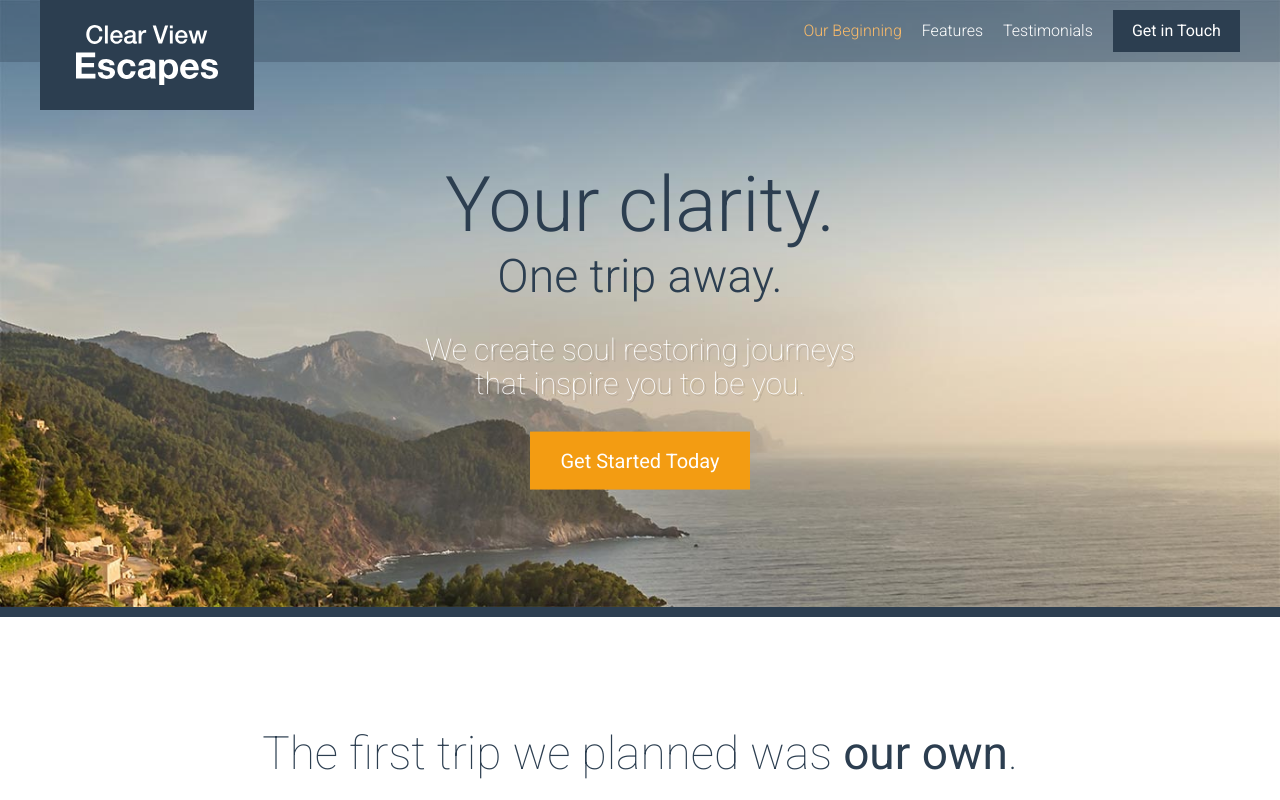
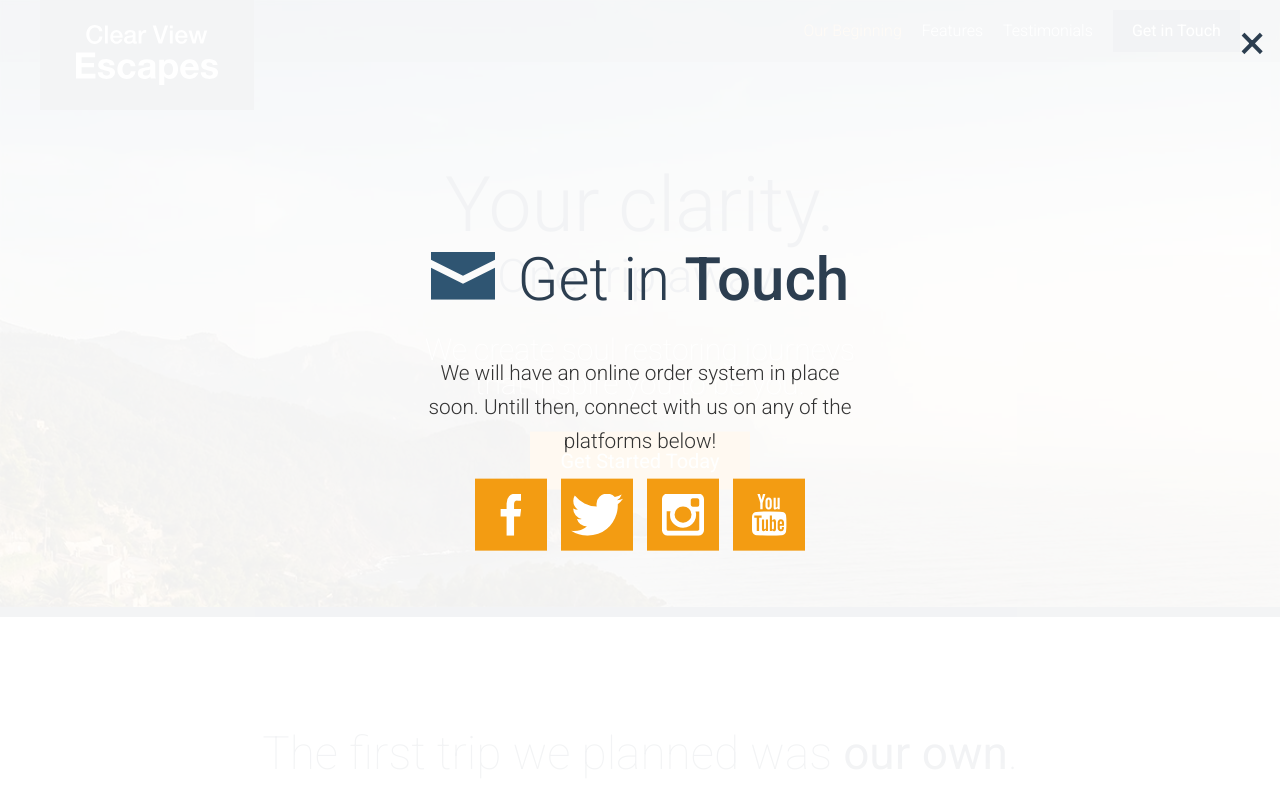
Before and after one commit to nsaicharan/travel-site, a website: page app/index.html in a window 1280 px wide. Both pictures are taken after a click on the link "Get Started Today". Shown: the top 800 px of the page. Drawn offline with Linux system fonts and the light colour scheme.

Commit message:
Completed modal  overlay

```diff
--- a/app/assets/scripts/app.js
+++ b/app/assets/scripts/app.js
@@ -2,6 +2,7 @@ import $ from 'jquery';
 import MobileMenu from './modules/MobileMenu';
 import RevealOnScroll from './modules/RevealOnScroll';
 import StickyHeader from './modules/StickyHeader';
+import Modal from './modules/Modal';
 
 const mobileMenu = new MobileMenu();
 
@@ -9,3 +10,5 @@ new RevealOnScroll($('.feature-item'), '85%');
 new RevealOnScroll($('.testimonial'), '65%');
 
 const stickyHeader = new StickyHeader();
+
+const modal = new Modal();
--- /dev/null
+++ b/app/assets/styles/modules/_modal.css
@@ -0,0 +1,46 @@
+.modal {
+    position: fixed;
+    z-index: 5;
+    background: rgba(255, 255, 255 ,.94);
+    top: 0;
+    bottom: 0;
+    left: 0;
+    right: 0;
+    opacity: 0;
+    visibility: hidden;
+    transform: scale(1.2);
+    transition: .3s ease-out;
+
+    &--is-visible {
+        opacity: 1;
+        visibility: visible;
+        transform: scale(1);
+    }
+
+    &__inner {
+        position: absolute;
+        width: 100%;
+        top: 50%;
+        transform: translateY(-50%);
+    }
+
+    &__description {
+        text-align: center;
+        font-size: 1.3rem;
+        font-weight: 300;
+        line-height: 1.65;
+    }
+
+    &__close {
+        position: absolute;
+        top: 15px;
+        right: 15px;
+        font-size: 3rem;
+        color: $mainBlue;
+        cursor: pointer;
+
+        &:hover {
+            color: $mainOrange;
+        }
+    }
+}
--- a/app/assets/styles/modules/_section-title.css
+++ b/app/assets/styles/modules/_section-title.css
@@ -5,6 +5,11 @@
 
     &--blue {
         color: $mainBlue;
+    }
+
+    &--less-margin {
+        margin-bottom: 1.3rem;
+        margin-top: 0
     }
 
     @mixin atSmall {
--- /dev/null
+++ b/app/assets/styles/modules/_social-icons.css
@@ -0,0 +1,26 @@
+.social-icons {
+    text-align: center;
+
+
+    &__icon {
+        background: $mainOrange;
+        display: inline-block;
+        margin: 0 5px 5px 5px;
+        width: 33%;
+        height: 72px;
+        position: relative;
+
+        @mixin atSmall {
+            width: 72px;
+            margin: 0 5px;
+        }
+
+        .icon {
+            display: block;
+            position: absolute;
+            top: 50%;
+            left: 50%;
+            transform: translate(-50%, -50%);
+        }
+    }
+}
--- a/app/assets/styles/modules/_sprite.css
+++ b/app/assets/styles/modules/_sprite.css
@@ -4,6 +4,7 @@
 
     .icon {
         background-image: url('/assets/images/sprites/sprite-69f19c2e.svg');
+        vertical-align: baseline;
     }
 
 
--- a/app/assets/styles/modules/_wrapper.css
+++ b/app/assets/styles/modules/_wrapper.css
@@ -8,6 +8,10 @@
 
     &--medium {
         max-width: 960px;
+    }
+
+    &--narrow {
+        max-width: 470px;
     }
 
     &--no-padding-until-medium {
--- a/app/assets/styles/styles.css
+++ b/app/assets/styles/styles.css
@@ -17,3 +17,5 @@
 @import "modules/_site-header.css";
 @import "modules/_primary-nav.css";
 @import "modules/_reveal-item.css";
+@import "modules/_modal.css";
+@import "modules/_social-icons.css";
--- a/app/index.html
+++ b/app/index.html
@@ -23,7 +23,7 @@
 
       <div class="site-header__menu-content">
         <div class="site-header__btn-container">
-          <a href="#" class="btn ">Get in Touch</a>
+          <a href="#" class="btn open-modal">Get in Touch</a>
         </div>
         <nav class="primary-nav primary-nav--pull-right">
           <ul>
@@ -60,7 +60,7 @@
         <h2 class="large-hero__subtitle">One trip away.</h2>
         <p class="large-hero__description">We create soul restoring journeys that inspire you to be you.</p>
         <p>
-          <a href="#" class="btn btn--orange btn--large">Get Started Today</a>
+          <a href="#" class="btn btn--orange btn--large open-modal">Get Started Today</a>
         </p>
       </div>
     </div>
@@ -246,10 +246,46 @@
         <span class="site-footer__text">
           Copyright &copy; 2017 Clear View Escapes. All rights reserved.
         </span>
-        <a href="#" class="btn btn--orange">Get in Touch</a>
+        <a href="#" class="btn btn--orange open-modal">Get in Touch</a>
       </p>
     </div>
   </footer>
+
+  <div class="modal">
+    <div class="modal__inner">
+      <h2 class="section-title section-title--blue section-title--less-margin">
+        <span class="icon icon--mail section-title__icon"></span>
+        Get in
+        <strong>Touch</strong>
+      </h2>
+
+      <div class="wrapper wrapper--narrow">
+        <p class="modal__description">We will have an online order system in place soon. Untill then, connect with us on any of the platforms below!</p>
+      </div>
+
+      <div class="social-icons">
+        <a href="#" class="social-icons__icon">
+          <span class="icon icon--facebook"></span>
+        </a>
+
+        <a href="#" class="social-icons__icon">
+          <span class="icon icon--twitter"></span>
+        </a>
+
+        <a href="#" class="social-icons__icon">
+          <span class="icon icon--instagram"></span>
+        </a>
+
+        <a href="#" class="social-icons__icon">
+          <span class="icon icon--youtube"></span>
+        </a>
+    </div>
+
+
+    </div>
+
+    <div class="modal__close">&times;</div>
+  </div>
 
   <script src="temp/scripts/app.js"></script>
 </body>
--- a/app/temp/styles/styles.css
+++ b/app/temp/styles/styles.css
@@ -577,6 +577,10 @@ a {
         max-width: 960px;
     }
 
+.wrapper--narrow {
+        max-width: 470px;
+    }
+
 .wrapper--no-padding-until-medium {
         padding-left: 0;
         padding-right: 0;
@@ -833,6 +837,11 @@ a {
         color: #2c3e50;
     }
 
+.section-title--less-margin {
+        margin-bottom: 1.3rem;
+        margin-top: 0
+    }
+
 @media (min-width: 530px) {
 
 .section-title {
@@ -955,6 +964,7 @@ a {
 
 .icon {
         background-image: url('/assets/images/sprites/sprite-69f19c2e.svg');
+        vertical-align: baseline;
     }
 
 .icon--clear-view-escapes {
@@ -1318,3 +1328,84 @@ a {
         -webkit-transform: scale(1);
                 transform: scale(1);
     }
+
+.modal {
+    position: fixed;
+    z-index: 5;
+    background: rgba(255, 255, 255 ,.94);
+    top: 0;
+    bottom: 0;
+    left: 0;
+    right: 0;
+    opacity: 0;
+    visibility: hidden;
+    -webkit-transform: scale(1.2);
+            transform: scale(1.2);
+    -webkit-transition: .3s ease-out;
+    transition: .3s ease-out;
+}
+
+.modal--is-visible {
+        opacity: 1;
+        visibility: visible;
+        -webkit-transform: scale(1);
+                transform: scale(1);
+    }
+
+.modal__inner {
+        position: absolute;
+        width: 100%;
+        top: 50%;
+        -webkit-transform: translateY(-50%);
+                transform: translateY(-50%);
+    }
+
+.modal__description {
+        text-align: center;
+        font-size: 1.3rem;
+        font-weight: 300;
+        line-height: 1.65;
+    }
+
+.modal__close {
+        position: absolute;
+        top: 15px;
+        right: 15px;
+        font-size: 3rem;
+        color: #2c3e50;
+        cursor: pointer;
+    }
+
+.modal__close:hover {
+            color: #f39c12;
+        }
+
+.social-icons {
+    text-align: center;
+}
+
+.social-icons__icon {
+        background: #f39c12;
+        display: inline-block;
+        margin: 0 5px 5px 5px;
+        width: 33%;
+        height: 72px;
+        position: relative;
+    }
+
+@media (min-width: 530px) {
+
+.social-icons__icon {
+            width: 72px;
+            margin: 0 5px
+    }
+    }
+
+.social-icons__icon .icon {
+            display: block;
+            position: absolute;
+            top: 50%;
+            left: 50%;
+            -webkit-transform: translate(-50%, -50%);
+                    transform: translate(-50%, -50%);
+        }
--- a/gulp/templates/sprite.css
+++ b/gulp/templates/sprite.css
@@ -6,6 +6,7 @@
 
     .icon {
         background-image: url('/assets/images/sprites/{{{sprite}}}');
+        vertical-align: baseline;
     }
 
     {{/first}}
```
Also changed, not shown: app/assets/scripts/modules/Modal.js (added, +38 -0 lines), app/temp/scripts/app.js.
